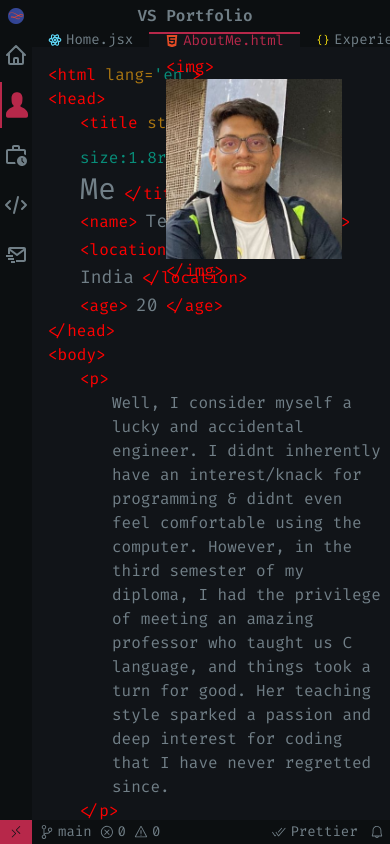
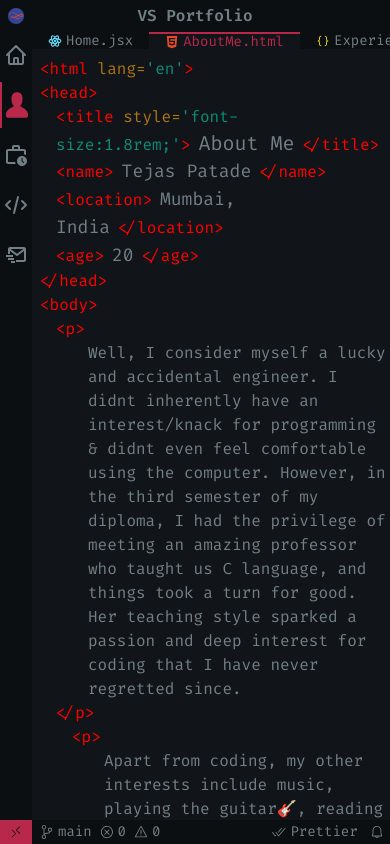
Before and after one commit to Tejaspatade/vs-portfolio, a React (Vite) app: page / in a window 390 px wide. Both pictures are taken after a click on the item "AboutMe.html". Built offline with nearby package versions, Linux system fonts and the light colour scheme.

Commit message:
All Responsive Tweaks

```diff
--- a/src/components/FileBar.jsx
+++ b/src/components/FileBar.jsx
@@ -18,7 +18,7 @@ const fileNames = [
 
 const FileBar = () => {
 	return (
-		<div className="bg-[#0c0f11] w-min h-8 overflow-x-scroll">
+		<div className="bg-[#0c0f11] h-8  overflow-x-auto">
 			<ul className="flex h-full">
 				{fileNames.map((file, i) => (
 					<FileName key={i} icon={sidebarIcons[i]} fileName={file} />
--- a/src/components/Project.jsx
+++ b/src/components/Project.jsx
@@ -1,7 +1,7 @@
 function Project({ image, title, description, tags, url }) {
 	return (
 		<a href={url} target="_blank" rel="noopener noreferrer">
-			<div className="w-64 h-96 rounded bg-[#241e29] text-[whitesmoke] flex flex-col cursor-pointer ">
+			<div className="w-64 h-80 xl:h-96 rounded bg-[#241e29] text-[whitesmoke] place-self-center flex flex-col cursor-pointer ">
 				<img src={image} alt={title} className="w-full rounded" />
 				<div className="px-4 py-2">
 					<div className="font-bold text-sm mb-2 xl:text-base">
@@ -13,7 +13,7 @@ function Project({ image, title, description, tags, url }) {
 					{tags.map((tag, index) => (
 						<span
 							key={index}
-							className="inline-block rounded-full px-3 py-1 text-sm font-semibold mr-2 border-2 m-1"
+							className="inline-block rounded-full px-1 xl:px-3 py-0.5 text-xs xl:text-sm font-semibold mr-2 border-2 m-1"
 						>
 							{tag}
 						</span>
--- a/src/pages/AboutMe.jsx
+++ b/src/pages/AboutMe.jsx
@@ -1,9 +1,9 @@
 const AboutMe = () => {
 	return (
-		<div className="w-full flex-grow pl-4 pt-4 relative overflow-y-scroll">
-			<div className="absolute right-12 top-2">
+		<div className="w-full flex-grow pl-2 pt-2 md:pl-4 md:pt-4 relative overflow-y-scroll">
+			<div className="hidden md:right-12 md:top-2 md:absolute">
 				<span className="text-[red]">{"<img>"}</span> <br />
-				<img src="me.jpg" alt="" className="w-44" />
+				<img src="me.jpg" alt="My Pic" className="w-44" />
 				<span className="text-[red] ml-auto">{"</img>"}</span>
 			</div>
 			<span className="text-[red]">{"<html "}</span>
@@ -11,25 +11,25 @@ const AboutMe = () => {
 			<span className="text-[#088d79]">{"'en'"}</span>
 			<span className="text-[red]">{">"}</span> <br />
 			<span className="text-[red]">{"<head>"}</span> <br />
-			<section className="pl-8">
+			<section className="pl-4 md:pl-8">
 				<span className="text-[red]">{"<title "}</span>
 				<span className="text-[#ab7611]">{"style="}</span>
 				<span className="text-[#088d79]">{"'font-size:1.8rem;'"}</span>
 				<span className="text-[red]">{">"}</span>
-				<span className="text-3xl px-2">About Me</span>
+				<span className="text-xl md:text-3xl px-2">About Me</span>
 				<span className="text-[red]">{"</title>"}</span>
 			</section>
-			<section className="pl-8">
+			<section className="pl-4 md:pl-8">
 				<span className="text-[red]">{"<name>"}</span>
 				<span className="text-lg px-2">Tejas Patade</span>
 				<span className="text-[red]">{"</name>"}</span>
 			</section>
-			<section className="pl-8">
+			<section className="pl-4 md:pl-8">
 				<span className="text-[red]">{"<location>"}</span>
 				<span className="text-lg px-2">Mumbai, India</span>
 				<span className="text-[red]">{"</location>"}</span>
 			</section>
-			<section className="pl-8">
+			<section className="pl-4 md:pl-8">
 				<span className="text-[red]">{"<age>"}</span>
 				<span className="text-lg px-2">20</span>
 				<span className="text-[red]">{"</age>"}</span>
@@ -37,7 +37,7 @@ const AboutMe = () => {
 			<span className="text-[red]">{"</head>"}</span> <br />
 			<span className="text-[red]">{"<body>"}</span>
 			{/*  */}
-			<section className="pl-8">
+			<section className="pl-4 md:pl-8">
 				<span className="text-[red]">{"<p>"}</span>
 				<p className="pl-8">
 					Well, I consider myself a lucky and accidental engineer. I
--- a/src/pages/ContactMe.jsx
+++ b/src/pages/ContactMe.jsx
@@ -1,13 +1,13 @@
 const ContactMe = () => {
 	return (
-		<div className="w-full flex-grow pl-4 pt-4">
+		<div className="w-full flex-grow pl-2 pt-2 md:pl-4 md:pt-4 text-base md:text-xl">
 			<span className="text-[#35a7ad]">{".socials"}</span>{" "}
 			<span className="text-[#ab7611]">{"{"}</span> <br />
 			<section className="pl-8">
 				<span className="text-[whitesmoke]">{"email"}</span>{" "}
 				<span className="text-[#55575c]">:</span>{" "}
 				<a
-					className="text-[#b56815] cursor-pointer"
+					className="text-[#b56815] cursor-pointer hover:underline hover:underline-offset-2"
 					href="mailto:tjspatade@gmail.comsubject=Subject%20Here&body=Hello%20from%20my%20website!"
 					target="_blank"
 					rel="noopener noreferrer"
@@ -19,7 +19,7 @@ const ContactMe = () => {
 				<span className="text-[whitesmoke]">{"linkedin"}</span>{" "}
 				<span className="text-[#55575c]">:</span>{" "}
 				<a
-					className="text-[#b56815] cursor-pointer"
+					className="text-[#b56815] cursor-pointer hover:underline hover:underline-offset-2"
 					href="https://www.linkedin.com/in/tejpatade/"
 					target="_blank"
 					rel="noopener noreferrer"
@@ -31,7 +31,7 @@ const ContactMe = () => {
 				<span className="text-[whitesmoke]">{"github"}</span>{" "}
 				<span className="text-[#55575c]">:</span>{" "}
 				<a
-					className="text-[#b56815] cursor-pointer"
+					className="text-[#b56815] cursor-pointer hover:underline hover:underline-offset-2"
 					href="https://github.com/Tejaspatade"
 					target="_blank"
 					rel="noopener noreferrer"
@@ -43,7 +43,7 @@ const ContactMe = () => {
 				<span className="text-[whitesmoke]">{"leetcode"}</span>{" "}
 				<span className="text-[#55575c]">:</span>{" "}
 				<a
-					className="text-[#b56815] cursor-pointer"
+					className="text-[#b56815] cursor-pointer hover:underline hover:underline-offset-2"
 					href="https://leetcode.com/TejSus/"
 					target="_blank"
 					rel="noopener noreferrer"
--- a/src/pages/Experience.jsx
+++ b/src/pages/Experience.jsx
@@ -1,14 +1,14 @@
 const Experience = () => {
 	return (
-		<div className="w-full flex-grow pl-4 pt-4">
+		<div className="w-full flex-grow pl-2 pt-2 md:pl-4 md:pt-4">
 			<span className="text-[#ab7611]">{"{"}</span>
-			<section className="pl-8">
+			<section className="pl-4 md:pl-8">
 				<span className="text-[#ab7611]">{'"experiences"'}</span>{" "}
 				<span className="text-[#55575c]">:</span>{" "}
 				<span className="text-[#a35fb8]">{"["}</span>
-				<section className="pl-8">
+				<section className="pl-4 md:pl-8">
 					<span className="text-[#1d7da9]">{"{"}</span> <br />
-					<section className="pl-8">
+					<section className="pl-4 md:pl-8">
 						<span className="text-[#ab7611]">{'"title"'}</span>{" "}
 						<span className="text-[#55575c]">:</span>{" "}
 						<span className="text-[#069870]">
--- a/src/pages/Home.jsx
+++ b/src/pages/Home.jsx
@@ -13,9 +13,11 @@ import {
 
 const Home = () => {
 	return (
-		<div className="w-full flex-grow bg-white pl-8 pt-4 relative text-[#b7284a] select-none flex flex-col justify-center gap-2 bg-cover bg-center overflow-y-scroll bg-no-repeat bg-bgimg">
-			<h1 className="text-6xl font-bold">Tejas Patade</h1>
-			<h1 className="text-4xl font-semibold opacity-70">
+		<div className="w-full flex-grow bg-white pl-2 pt-2 md:pl-8 md:pt-4 relative text-[#b7284a] select-none flex flex-col justify-center gap-2 bg-cover bg-center overflow-y-scroll bg-no-repeat bg-bgimg">
+			<h1 className="text-4xl md:text-5xl lg:text-6xl font-bold">
+				Tejas Patade
+			</h1>
+			<h1 className="text-2xl md:text-3xl lg:text-4xl font-semibold opacity-70">
 				Full Stack Web Developer
 			</h1>
 			<div className="flex gap-1 items-center">
--- a/src/pages/Projects.jsx
+++ b/src/pages/Projects.jsx
@@ -37,7 +37,7 @@ const projs = [
 
 const Projects = () => {
 	return (
-		<div className="w-full flex-grow pl-4 pt-8 grid grid-cols-4 gap-2 items-center">
+		<div className="w-full flex-grow pl-2 xl:pt-2 md:pl-4 md:pt-8 grid pt-8 grid-cols-1 gap-8 md:grid-cols-2 xl:grid-cols-4 md:gap-2 items-center justify-items-center overflow-y-auto">
 			{projs.map((proj, i) => (
 				<Project
 					key={i}
```
